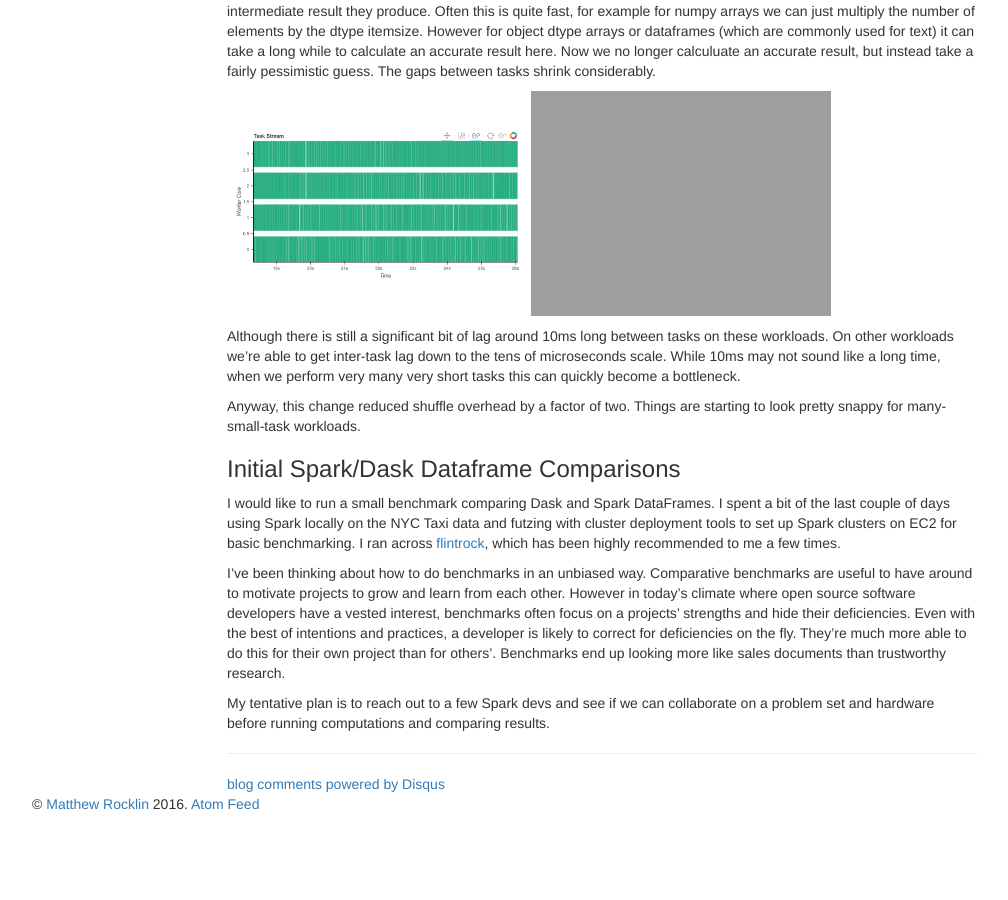
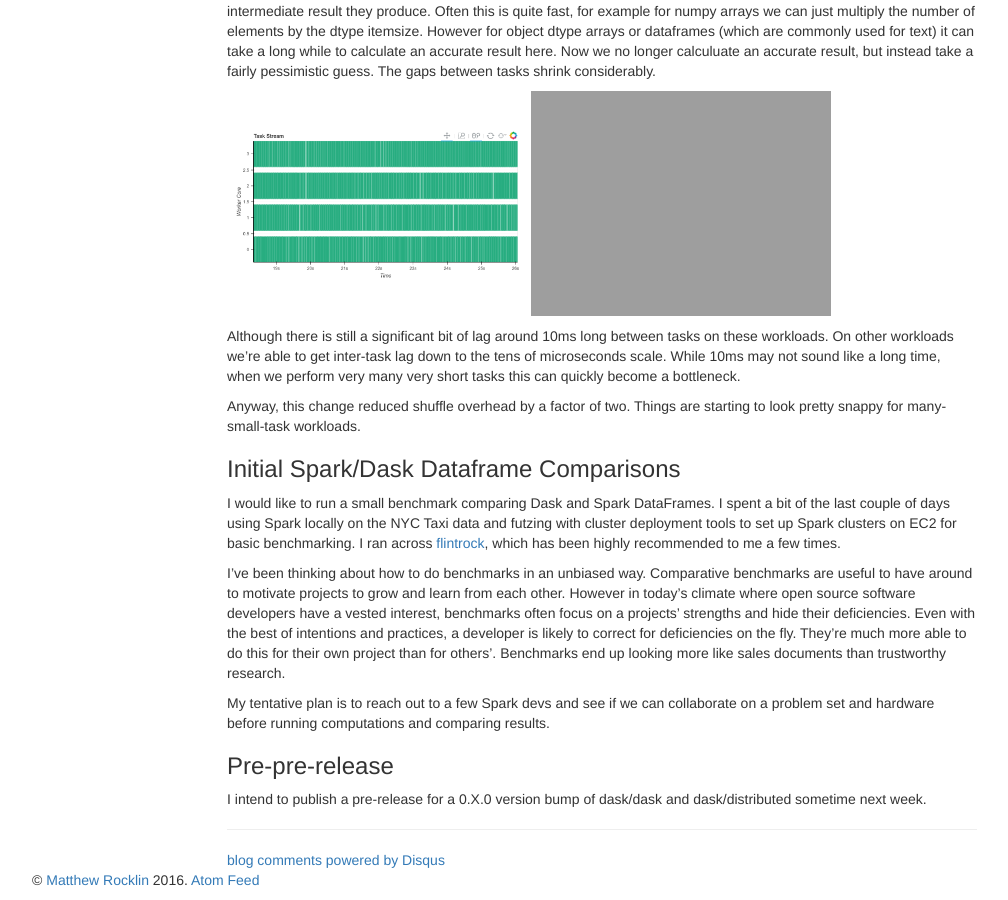
Before and after one commit to besyskymnbk/blog, a Jekyll site: the page built from _posts/work/2016-12-24-dask-dev-4.md, in a window 1280 px wide and 900 px high, scrolled down 1129 px. Shown: the whole window, without its empty margins (38-1046 px from the left). Built offline with Jekyll 4.4.1, drawn with Linux system fonts in a browser that asks for light colours; comment, search, counter and statistics services are not loaded; before the commit the page ends 1953 px from its top, so only the background shows below that.

Commit message:
mention release

```diff
--- a/_posts/work/2016-12-24-dask-dev-4.md
+++ b/_posts/work/2016-12-24-dask-dev-4.md
@@ -105,3 +105,9 @@ Benchmarks end up looking more like sales documents than trustworthy research.
 My tentative plan is to reach out to a few Spark devs and see if we can
 collaborate on a problem set and hardware before running computations and
 comparing results.
+
+
+### Pre-pre-release
+
+I intend to publish a pre-release for a 0.X.0 version bump of dask/dask and
+dask/distributed sometime next week.
```
